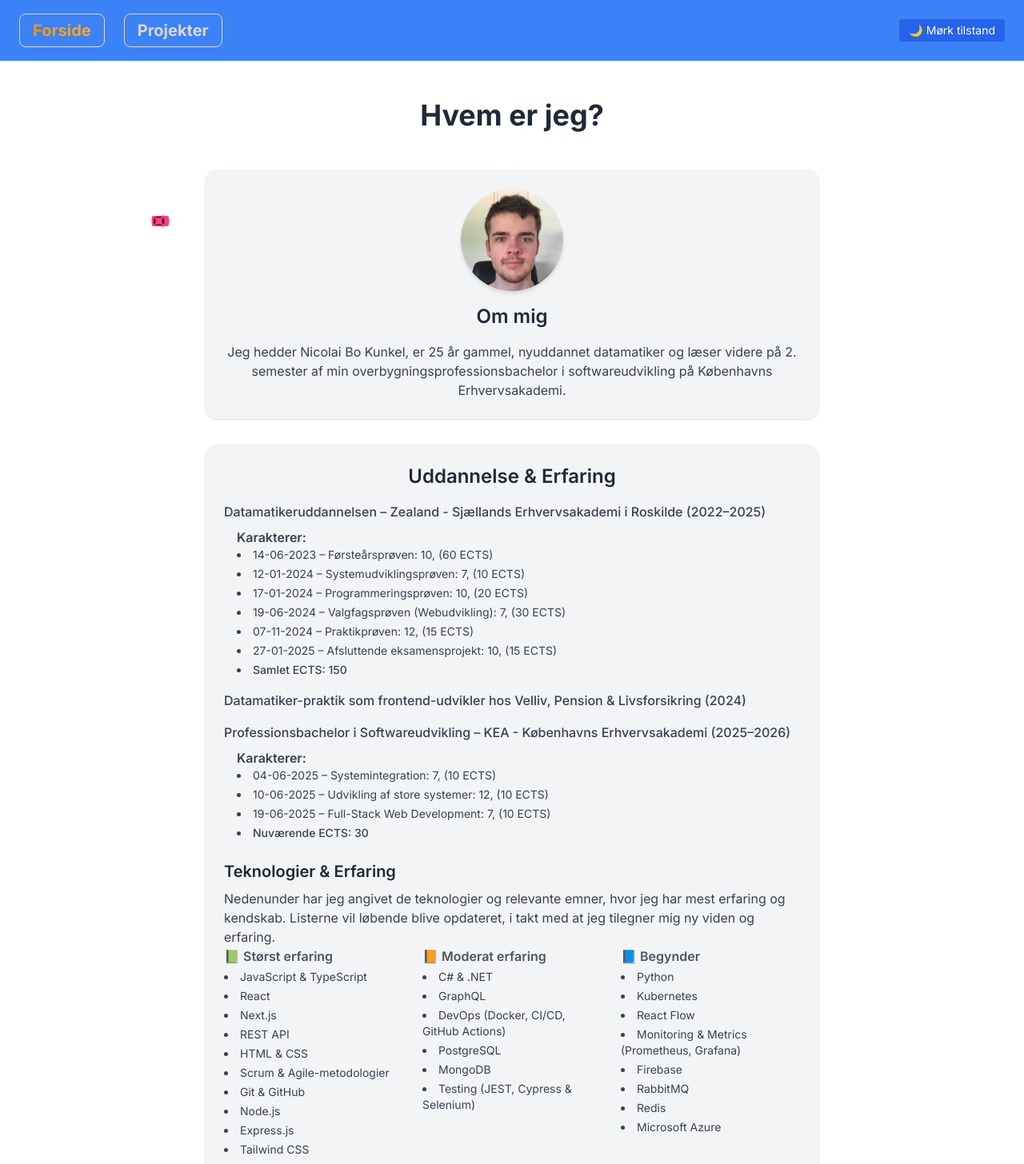
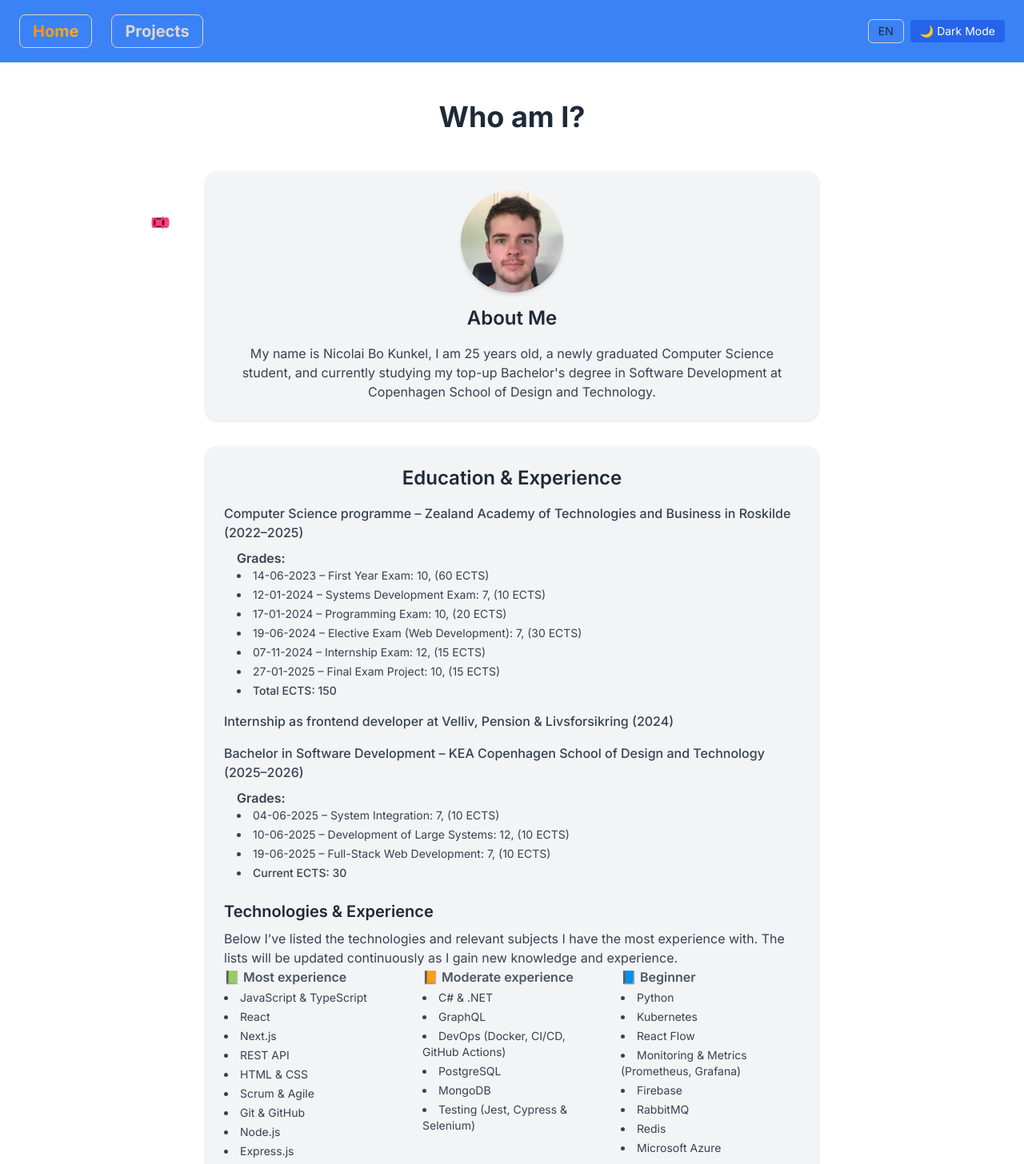
Before and after one commit to NicolaiBoKunkel/nbkhomepage, a Next.js app: page / in a window 1280 px wide. Shown: the top 1456 px of the page at 80% size. Built offline with nearby package versions, Linux system fonts and the light colour scheme; no server answers.

Commit message:
initial i18n setup

```diff
--- a/src/app/layout.tsx
+++ b/src/app/layout.tsx
@@ -4,6 +4,7 @@ import "./globals.css";
 import Header from "@/components/header";
 import LastUpdated from "@/components/LastUpdated";
 import { Analytics } from '@vercel/analytics/next';
+import { LanguageProvider } from "@/components/LanguageProvider";
 
 const inter = Inter({ subsets: ["latin"] });
 
@@ -20,10 +21,12 @@ export default function RootLayout({
   return (
     <html lang="en">
       <body className={inter.className}>
-        <Header />
-        <LastUpdated />
-        {children}
-        <Analytics />
+        <LanguageProvider>
+          <Header />
+          <LastUpdated />
+          {children}
+          <Analytics />
+        </LanguageProvider>
       </body>
     </html>
   );
--- a/src/app/page.tsx
+++ b/src/app/page.tsx
@@ -1,8 +1,11 @@
 import Image from 'next/image';
 import me from '/public/me.jpeg';
 import MovingCar from '@/components/MovingCar';
+import { getDictionary, t } from '@/lib/i18n';
 
-export default function AboutMe() {
+export default async function AboutMe() {
+  const dict = await getDictionary();
+
   return (
     <div className="min-h-screen bg-white dark:bg-black relative overflow-hidden">
       {/* Moving car in the background */}
@@ -11,7 +14,9 @@ export default function AboutMe() {
       {/* Main content above the car */}
       <div className="relative z-10 px-6 py-12">
         <header className="mb-12 text-center">
-          <h1 className="text-4xl font-bold text-gray-800 dark:text-white">Hvem er jeg?</h1>
+          <h1 className="text-4xl font-bold text-gray-800 dark:text-white">
+            {t(dict, 'home.who')}
+          </h1>
         </header>
 
         <main className="max-w-3xl mx-auto flex flex-col space-y-8">
@@ -29,72 +34,79 @@ export default function AboutMe() {
                   className="object-cover w-full h-full"
                 />
               </div>
-              <h2 className="text-2xl font-semibold text-gray-800 dark:text-white">Om mig</h2>
+              <h2 className="text-2xl font-semibold text-gray-800 dark:text-white">
+                {t(dict, 'home.about')}
+              </h2>
               <p className="text-gray-700 dark:text-gray-300">
-                Jeg hedder Nicolai Bo Kunkel, er 25 år gammel, nyuddannet datamatiker og læser videre på 2. semester af min overbygningsprofessionsbachelor i softwareudvikling på Københavns Erhvervsakademi.
+                {t(dict, 'home.aboutText')}
               </p>
             </div>
           </section>
 
           {/* Education & Experience */}
           <section className="bg-gray-100 dark:bg-gray-800 p-6 rounded-2xl shadow">
-            <h2 className="text-2xl font-semibold mb-4 text-gray-800 dark:text-white text-center">Uddannelse & Erfaring</h2>
+            <h2 className="text-2xl font-semibold mb-4 text-gray-800 dark:text-white text-center">
+              {t(dict, 'home.education')}
+            </h2>
             <ul className="space-y-4 text-gray-700 dark:text-gray-300">
 
               {/* Datamatiker */}
               <li>
-                <p className="font-medium">Datamatikeruddannelsen – Zealand - Sjællands Erhvervsakademi i Roskilde (2022–2025)</p>
+                <p className="font-medium">{t(dict, 'home.datamatiker')}</p>
                 <div className="mt-2 ml-4">
-                  <p className="font-semibold">Karakterer:</p>
+                  <p className="font-semibold">{t(dict, 'home.grades')}</p>
+                  {/* Keep grade list static since numbers don't need translation */}
                   <ul className="list-disc list-inside text-sm space-y-1">
-                    <li>14-06-2023 – Førsteårsprøven: 10, (60 ECTS)</li>
-                    <li>12-01-2024 – Systemudviklingsprøven: 7, (10 ECTS)</li>
-                    <li>17-01-2024 – Programmeringsprøven: 10, (20 ECTS)</li>
-                    <li>19-06-2024 – Valgfagsprøven (Webudvikling): 7, (30 ECTS)</li>
-                    <li>07-11-2024 – Praktikprøven: 12, (15 ECTS)</li>
-                    <li>27-01-2025 – Afsluttende eksamensprojekt: 10, (15 ECTS)</li>
-                    <li className="font-medium mt-1">Samlet ECTS: 150</li>
+                    <li>14-06-2023 – {t(dict, 'home.exams.firstYear')}: 10, (60 ECTS)</li>
+                    <li>12-01-2024 – {t(dict, 'home.exams.systemDev')}: 7, (10 ECTS)</li>
+                    <li>17-01-2024 – {t(dict, 'home.exams.programming')}: 10, (20 ECTS)</li>
+                    <li>19-06-2024 – {t(dict, 'home.exams.elective')}: 7, (30 ECTS)</li>
+                    <li>07-11-2024 – {t(dict, 'home.exams.internshipExam')}: 12, (15 ECTS)</li>
+                    <li>27-01-2025 – {t(dict, 'home.exams.finalExam')}: 10, (15 ECTS)</li>
+                    <li className="font-medium mt-1">{t(dict, 'home.totalECTS')} 150</li>
                   </ul>
                 </div>
               </li>
 
               {/* Internship */}
               <li>
-                <p className="font-medium">Datamatiker-praktik som frontend-udvikler hos Velliv, Pension & Livsforsikring (2024)</p>
+                <p className="font-medium">{t(dict, 'home.internship')}</p>
               </li>
 
               {/* Top-up */}
               <li>
-                <p className="font-medium">Professionsbachelor i Softwareudvikling – KEA - Københavns Erhvervsakademi (2025–2026)</p>
+                <p className="font-medium">{t(dict, 'home.topup')}</p>
                 <div className="mt-2 ml-4">
-                  <p className="font-semibold">Karakterer:</p>
+                  <p className="font-semibold">{t(dict, 'home.grades')}</p>
                   <ul className="list-disc list-inside text-sm space-y-1">
-                    <li>04-06-2025 – Systemintegration: 7, (10 ECTS)</li>
-                    <li>10-06-2025 – Udvikling af store systemer: 12, (10 ECTS)</li>
-                    <li>19-06-2025 – Full-Stack Web Development: 7, (10 ECTS)</li>
-                    <li className="font-medium mt-1">Nuværende ECTS: 30</li>
+                    <li>04-06-2025 – {t(dict, 'home.exams.sysInt')}: 7, (10 ECTS)</li>
+                    <li>10-06-2025 – {t(dict, 'home.exams.largeSystems')}: 12, (10 ECTS)</li>
+                    <li>19-06-2025 – {t(dict, 'home.exams.fullstack')}: 7, (10 ECTS)</li>
+                    <li className="font-medium mt-1">{t(dict, 'home.currentECTS')} 30</li>
                   </ul>
                 </div>
               </li>
 
+              {/* Technologies */}
               <li>
                 <div className="mt-6">
-                  <h3 className="text-xl font-semibold text-gray-800 dark:text-white mb-2">Teknologier & Erfaring</h3>
-                  <p>
-                    Nedenunder har jeg angivet de teknologier og relevante emner, hvor jeg har mest erfaring og kendskab.
-                    Listerne vil løbende blive opdateret, i takt med at jeg tilegner mig ny viden og erfaring.
-                  </p>
+                  <h3 className="text-xl font-semibold text-gray-800 dark:text-white mb-2">
+                    {t(dict, 'home.technologies')}
+                  </h3>
+                  <p>{t(dict, 'home.techIntro')}</p>
                   <div className="grid grid-cols-1 md:grid-cols-3 gap-6">
                     {/* Most */}
                     <div>
-                      <h4 className="text-md font-semibold text-gray-600 dark:text-gray-400 mb-1">📗 Størst erfaring</h4>
+                      <h4 className="text-md font-semibold text-gray-600 dark:text-gray-400 mb-1">
+                        {t(dict, 'home.most')}
+                      </h4>
                       <ul className="list-disc list-inside text-sm text-gray-700 dark:text-gray-300 space-y-1">
                         <li>JavaScript & TypeScript</li>
                         <li>React</li>
                         <li>Next.js</li>
                         <li>REST API</li>
                         <li>HTML & CSS</li>
-                        <li>Scrum & Agile-metodologier</li>
+                        <li>Scrum & Agile</li>
                         <li>Git & GitHub</li>
                         <li>Node.js</li>
                         <li>Express.js</li>
@@ -104,20 +116,24 @@ export default function AboutMe() {
 
                     {/* Moderate */}
                     <div>
-                      <h4 className="text-md font-semibold text-gray-600 dark:text-gray-400 mb-1">📙 Moderat erfaring</h4>
+                      <h4 className="text-md font-semibold text-gray-600 dark:text-gray-400 mb-1">
+                        {t(dict, 'home.moderate')}
+                      </h4>
                       <ul className="list-disc list-inside text-sm text-gray-700 dark:text-gray-300 space-y-1">
                         <li>C# & .NET</li>
                         <li>GraphQL</li>
                         <li>DevOps (Docker, CI/CD, GitHub Actions)</li>
                         <li>PostgreSQL</li>
                         <li>MongoDB</li>
-                        <li>Testing (JEST, Cypress & Selenium)</li>
+                        <li>Testing (Jest, Cypress & Selenium)</li>
                       </ul>
                     </div>
 
                     {/* Least */}
                     <div>
-                      <h4 className="text-md font-semibold text-gray-600 dark:text-gray-400 mb-1">📘 Begynder</h4>
+                      <h4 className="text-md font-semibold text-gray-600 dark:text-gray-400 mb-1">
+                        {t(dict, 'home.least')}
+                      </h4>
                       <ul className="list-disc list-inside text-sm text-gray-700 dark:text-gray-300 space-y-1">
                         <li>Python</li>
                         <li>Kubernetes</li>
@@ -137,19 +153,21 @@ export default function AboutMe() {
 
           {/* Contact */}
           <section className="bg-gray-100 dark:bg-gray-800 p-6 rounded-2xl shadow-lg text-center space-y-4">
-            <h2 className="text-2xl font-bold text-gray-800 dark:text-white">Lad os komme i kontakt</h2>
+            <h2 className="text-2xl font-bold text-gray-800 dark:text-white">
+              {t(dict, 'home.contactTitle')}
+            </h2>
             <p className="text-gray-600 dark:text-gray-400 text-base max-w-md mx-auto">
-              Du er altid velkommen til at række ud, hvis du har spørgsmål, projekter eller bare vil netværke.
+              {t(dict, 'home.contactText')}
             </p>
             <div className="space-y-2">
               <p className="text-gray-700 dark:text-gray-300">
-                Email:{" "}
+                {t(dict, 'home.email')}:{" "}
                 <a href="mailto:nicolai@kunkel.dk" className="text-blue-600 dark:text-blue-400 underline">
                   nicolai@kunkel.dk
                 </a>
               </p>
               <p className="text-gray-700 dark:text-gray-300">
-                LinkedIn:{" "}
+                {t(dict, 'home.linkedin')}:{" "}
                 <a
                   href="https://www.linkedin.com/in/nicolai-bo-kunkel-411334179/"
                   className="text-blue-600 dark:text-blue-400 underline"
--- /dev/null
+++ b/src/components/LanguageProvider.tsx
@@ -0,0 +1,70 @@
+'use client';
+
+import { createContext, useContext, useEffect, useMemo, useState } from 'react';
+import { useRouter } from 'next/navigation';
+import en from '@/i18n/en';
+import da from '@/i18n/da';
+
+export type Locale = 'en' | 'da';
+type Dict = typeof en;
+const dictionaries: Record<Locale, Dict> = { en, da };
+
+type Ctx = {
+  locale: Locale;
+  setLocale: (l: Locale) => void;
+  t: (path: string) => string;
+};
+
+const LanguageContext = createContext<Ctx | null>(null);
+
+// Helper to resolve nested paths like "nav.home"
+function get(obj: any, path: string) {
+  return path.split('.').reduce((acc, key) => (acc ? acc[key] : undefined), obj);
+}
+
+export function LanguageProvider({ children }: { children: React.ReactNode }) {
+  const [locale, setLocale] = useState<Locale>('da');
+  const router = useRouter();
+
+  // Load preference on first render
+  useEffect(() => {
+    const saved = (typeof window !== 'undefined' && localStorage.getItem('lang')) as Locale | null;
+    if (saved === 'en' || saved === 'da') {
+      setLocale(saved);
+    } else {
+      const guess = navigator.language?.startsWith('da') ? 'da' : 'en';
+      setLocale(guess);
+    }
+  }, []);
+
+  // Save preference + update <html lang=""> + sync cookie + refresh server components
+  useEffect(() => {
+    if (typeof window !== 'undefined') {
+      localStorage.setItem('lang', locale);
+      document.documentElement.lang = locale;
+
+      // Sync a cookie for server components
+      document.cookie = `lang=${locale}; path=/; max-age=${60 * 60 * 24 * 365}`;
+
+      // Force server components to re-render with the new dictionary
+      router.refresh();
+    }
+  }, [locale, router]);
+
+  const value = useMemo<Ctx>(() => ({
+    locale,
+    setLocale,
+    t: (path: string) => {
+      const result = get(dictionaries[locale], path);
+      return typeof result === 'string' ? result : path;
+    }
+  }), [locale]);
+
+  return <LanguageContext.Provider value={value}>{children}</LanguageContext.Provider>;
+}
+
+export function useLanguage() {
+  const ctx = useContext(LanguageContext);
+  if (!ctx) throw new Error('useLanguage must be used within LanguageProvider');
+  return ctx;
+}
--- /dev/null
+++ b/src/components/LanguageToggle.tsx
@@ -0,0 +1,19 @@
+'use client';
+
+import { useLanguage } from './LanguageProvider';
+
+export default function LanguageToggle() {
+  const { locale, setLocale } = useLanguage();
+  const next = locale === 'da' ? 'en' : 'da';
+
+  return (
+    <button
+      onClick={() => setLocale(next)}
+      className="px-3 py-1 text-sm rounded-md border border-neutral-300 dark:border-neutral-700 hover:opacity-80 transition"
+      aria-label="Toggle language"
+      title={`Switch to ${next.toUpperCase()}`}
+    >
+      {locale.toUpperCase()}
+    </button>
+  );
+}
--- a/src/components/LastUpdated.tsx
+++ b/src/components/LastUpdated.tsx
@@ -2,9 +2,11 @@
 
 import { useEffect, useState } from 'react';
 import Link from 'next/link';
+import { useLanguage } from './LanguageProvider';
 
 export default function LastUpdated() {
   const [updatedAt, setUpdatedAt] = useState<string | null>(null);
+  const { t, locale } = useLanguage();
 
   useEffect(() => {
     fetch('https://api.github.com/repos/NicolaiBoKunkel/nbkhomepage')
@@ -12,8 +14,9 @@ export default function LastUpdated() {
       .then((data) => {
         if (data.updated_at) {
           const date = new Date(data.updated_at);
+          // Format according to current locale
           setUpdatedAt(
-            date.toLocaleDateString('da-DK', {
+            date.toLocaleDateString(locale === 'da' ? 'da-DK' : 'en-US', {
               year: 'numeric',
               month: 'long',
               day: 'numeric',
@@ -22,15 +25,14 @@ export default function LastUpdated() {
         }
       })
       .catch((err) => console.error('Failed to fetch GitHub data', err));
-  }, []);
+  }, [locale]);
 
   if (!updatedAt) return null;
 
   return (
     <div className="fixed bottom-4 right-4 z-50 bg-gray-100 text-sm text-gray-600 px-4 py-2 rounded-lg shadow-md">
-      <Link
-        href="/not-found.tsx">
-                <p>Sidst opdateret: {updatedAt}</p>
+      <Link href="/not-found.tsx">
+        <p>{t('lastUpdated.label')} {updatedAt}</p>
       </Link>
     </div>
   );
--- a/src/components/ThemeToggle.tsx
+++ b/src/components/ThemeToggle.tsx
@@ -1,9 +1,11 @@
 'use client';
 
 import { useEffect, useState } from 'react';
+import { useLanguage } from './LanguageProvider';
 
 export default function ThemeToggle() {
   const [theme, setTheme] = useState<'light' | 'dark' | null>(null);
+  const { t } = useLanguage();
 
   useEffect(() => {
     const storedTheme = localStorage.getItem('theme') as 'light' | 'dark' | null;
@@ -30,7 +32,7 @@ export default function ThemeToggle() {
       onClick={toggleTheme}
       className="text-white bg-blue-600 dark:bg-blue-800 hover:bg-blue-700 dark:hover:bg-blue-900 px-3 py-1 rounded transition text-sm"
     >
-      {theme === 'light' ? '🌙 Mørk tilstand' : '☀️ Lys tilstand'}
+      {theme === 'light' ? t('theme.dark') : t('theme.light')}
     </button>
   );
 }
--- a/src/components/header.tsx
+++ b/src/components/header.tsx
@@ -2,17 +2,22 @@
 
 import NavLink from "./nav-link";
 import ThemeToggle from "./ThemeToggle";
+import LanguageToggle from "./LanguageToggle";
+import { useLanguage } from "./LanguageProvider";
 
 export default function Header() {
+  const { t } = useLanguage();
+
   return (
     <nav className="flex items-center justify-between flex-wrap bg-blue-500 p-6">
       <div className="space-x-4 text-xl lg:flex-grow">
-        <NavLink href="/">Forside</NavLink>
-        <NavLink href="/projects">Projekter</NavLink>
+        <NavLink href="/">{t("nav.home")}</NavLink>
+        <NavLink href="/projects">{t("nav.projects")}</NavLink>
       </div>
 
-      <div>
-        <ThemeToggle /> {/* <-- Toggle button */}
+      <div className="flex items-center gap-2">
+        <LanguageToggle />
+        <ThemeToggle />
       </div>
     </nav>
   );
--- /dev/null
+++ b/src/i18n/da.ts
@@ -0,0 +1,56 @@
+const da = {
+  nav: {
+    home: "Hjem",
+    projects: "Projekter",
+    other: "Andet",
+  },
+  header: {
+    title: "NBK Hjemmeside",
+  },
+  theme: {
+    dark: "🌙 Mørk tilstand",
+    light: "☀️ Lys tilstand",
+  },
+  lastUpdated: {
+    label: "Sidst opdateret:",
+  },
+  home: {
+    who: "Hvem er jeg?",
+    about: "Om mig",
+    aboutText:
+      "Jeg hedder Nicolai Bo Kunkel, er 25 år gammel, nyuddannet datamatiker og læser videre på 2. semester af min overbygningsprofessionsbachelor i softwareudvikling på Københavns Erhvervsakademi.",
+    education: "Uddannelse & Erfaring",
+    datamatiker:
+      "Datamatikeruddannelsen – Zealand - Sjællands Erhvervsakademi i Roskilde (2022–2025)",
+    internship:
+      "Datamatiker-praktik som frontend-udvikler hos Velliv, Pension & Livsforsikring (2024)",
+    topup:
+      "Professionsbachelor i Softwareudvikling – KEA - Københavns Erhvervsakademi (2025–2026)",
+    grades: "Karakterer:",
+    totalECTS: "Samlet ECTS:",
+    currentECTS: "Nuværende ECTS:",
+    technologies: "Teknologier & Erfaring",
+    techIntro:
+      "Nedenunder har jeg angivet de teknologier og relevante emner, hvor jeg har mest erfaring og kendskab. Listerne vil løbende blive opdateret, i takt med at jeg tilegner mig ny viden og erfaring.",
+    most: "📗 Størst erfaring",
+    moderate: "📙 Moderat erfaring",
+    least: "📘 Begynder",
+    contactTitle: "Lad os komme i kontakt",
+    contactText:
+      "Du er altid velkommen til at række ud, hvis du har spørgsmål, projekter eller bare vil netværke.",
+    email: "Email",
+    linkedin: "LinkedIn",
+    exams: {
+      firstYear: "Førsteårsprøven",
+      systemDev: "Systemudviklingsprøven",
+      programming: "Programmeringsprøven",
+      elective: "Valgfagsprøven (Webudvikling)",
+      internshipExam: "Praktikprøven",
+      finalExam: "Afsluttende eksamensprojekt",
+      sysInt: "Systemintegration",
+      largeSystems: "Udvikling af store systemer",
+      fullstack: "Full-Stack Web Development",
+    },
+  },
+};
+export default da;
--- /dev/null
+++ b/src/i18n/en.ts
@@ -0,0 +1,56 @@
+const en = {
+  nav: {
+    home: "Home",
+    projects: "Projects",
+    other: "Other",
+  },
+  header: {
+    title: "NBK Homepage",
+  },
+  theme: {
+    dark: "🌙 Dark Mode",
+    light: "☀️ Light Mode",
+  },
+  lastUpdated: {
+    label: "Last updated:",
+  },
+  home: {
+    who: "Who am I?",
+    about: "About Me",
+    aboutText:
+      "My name is Nicolai Bo Kunkel, I am 25 years old, a newly graduated Computer Science student, and currently studying my top-up Bachelor's degree in Software Development at Copenhagen School of Design and Technology.",
+    education: "Education & Experience",
+    datamatiker:
+      "Computer Science programme – Zealand Academy of Technologies and Business in Roskilde (2022–2025)",
+    internship:
+      "Internship as frontend developer at Velliv, Pension & Livsforsikring (2024)",
+    topup:
+      "Bachelor in Software Development – KEA Copenhagen School of Design and Technology (2025–2026)",
+    grades: "Grades:",
+    totalECTS: "Total ECTS:",
+    currentECTS: "Current ECTS:",
+    technologies: "Technologies & Experience",
+    techIntro:
+      "Below I’ve listed the technologies and relevant subjects I have the most experience with. The lists will be updated continuously as I gain new knowledge and experience.",
+    most: "📗 Most experience",
+    moderate: "📙 Moderate experience",
+    least: "📘 Beginner",
+    contactTitle: "Let’s get in touch",
+    contactText:
+      "Feel free to reach out if you have questions, projects, or just want to network.",
+    email: "Email",
+    linkedin: "LinkedIn",
+    exams: {
+      firstYear: "First Year Exam",
+      systemDev: "Systems Development Exam",
+      programming: "Programming Exam",
+      elective: "Elective Exam (Web Development)",
+      internshipExam: "Internship Exam",
+      finalExam: "Final Exam Project",
+      sysInt: "System Integration",
+      largeSystems: "Development of Large Systems",
+      fullstack: "Full-Stack Web Development",
+    },
+  },
+};
+export default en;
--- /dev/null
+++ b/src/lib/i18n.ts
@@ -0,0 +1,21 @@
+import { cookies } from 'next/headers';
+import en from '@/i18n/en';
+import da from '@/i18n/da';
+
+export type Locale = 'en' | 'da';
+const dictionaries = { en, da };
+
+export async function getLocaleFromCookies(): Promise<Locale> {
+  const cookieStore = await cookies();
+  const c = cookieStore.get('lang')?.value as Locale | undefined;
+  return c === 'da' || c === 'en' ? c : 'en';
+}
+
+export async function getDictionary(locale?: Locale) {
+  const l = locale ?? await getLocaleFromCookies();
+  return dictionaries[l];
+}
+
+export function t(dict: any, path: string): string {
+  return path.split('.').reduce((acc: any, key: string) => (acc ? acc[key] : undefined), dict) ?? path;
+}
```
Also changed, not shown: 1 other file (tests, documents, lock files or other folders).
